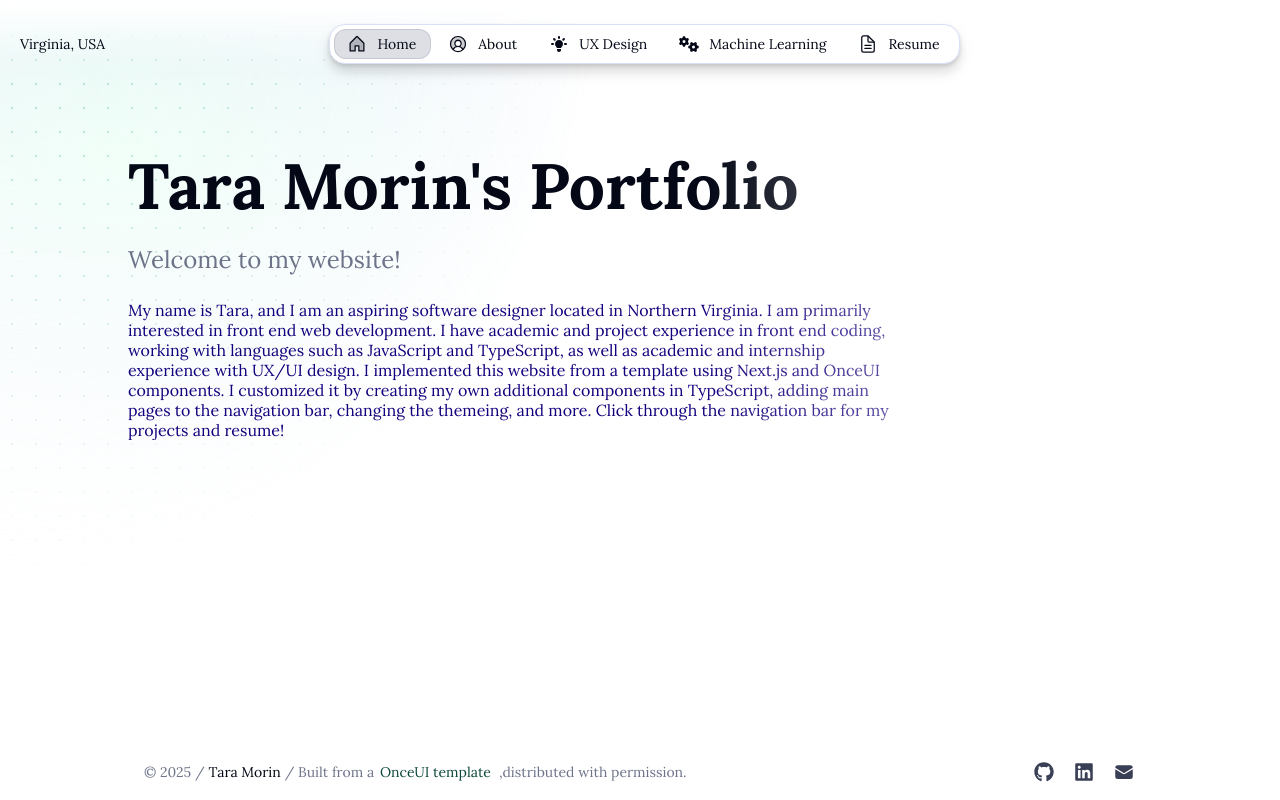
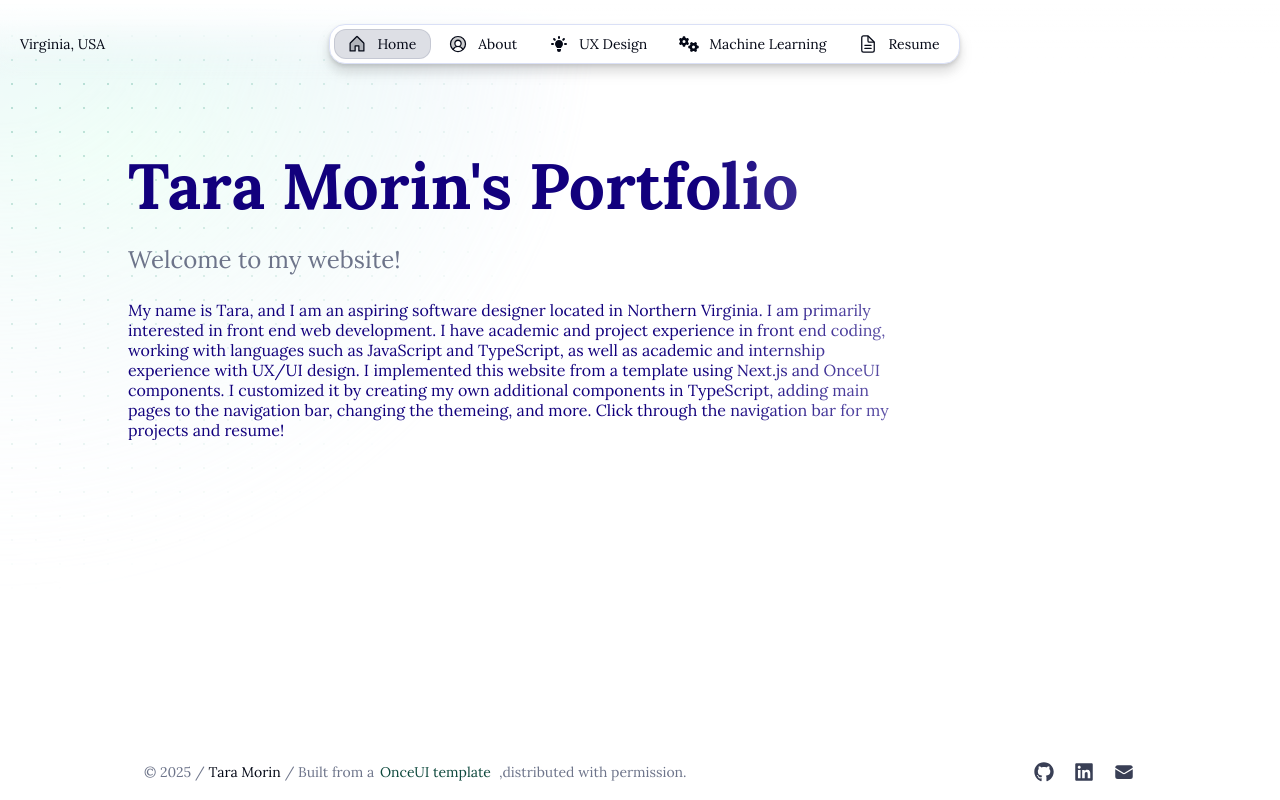
Before and after one commit to tara-morin/website, a Next.js app: page /en in a window 1280 px wide. Built offline with nearby package versions, Linux system fonts and the light colour scheme.

Commit message:
added color to heading class

```diff
--- a/src/app/[locale]/page.tsx
+++ b/src/app/[locale]/page.tsx
@@ -81,6 +81,7 @@ export default function Home(
 						<RevealFx
 							translateY="4" fillWidth justifyContent="flex-start" paddingBottom="m">
 							<Heading
+								color="#12007d"
 								wrap="balance"
 								variant="display-strong-l">
 								{home.headline}
--- a/src/once-ui/components/Heading.tsx
+++ b/src/once-ui/components/Heading.tsx
@@ -6,9 +6,13 @@ import classNames from 'classnames';
 import { TextProps, CommonProps, SpacingProps } from '../interfaces'
 import { ColorScheme, ColorWeight, TextVariant, SpacingToken } from '../types';
 
-type HeadingProps<T extends ElementType> = TextProps<T> & CommonProps & SpacingProps & ComponentPropsWithoutRef<T>;
+type HeadingProps<T extends ElementType> = TextProps<T> & CommonProps & SpacingProps & ComponentPropsWithoutRef<T> &{
+    color?:string;
+}
+;
 
 const Heading = <T extends ElementType = 'h1'>({
+    color,
     as,
     variant,
     size,
@@ -94,7 +98,7 @@ const Heading = <T extends ElementType = 'h1'>({
     return (
         <Component
             className={combinedClasses}
-            style={{ textAlign: align, textWrap: wrap, ...style }}
+            style={{ textAlign: align, textWrap: wrap,color, ...style }}
             {...props}>
             {children}
         </Component>
```
